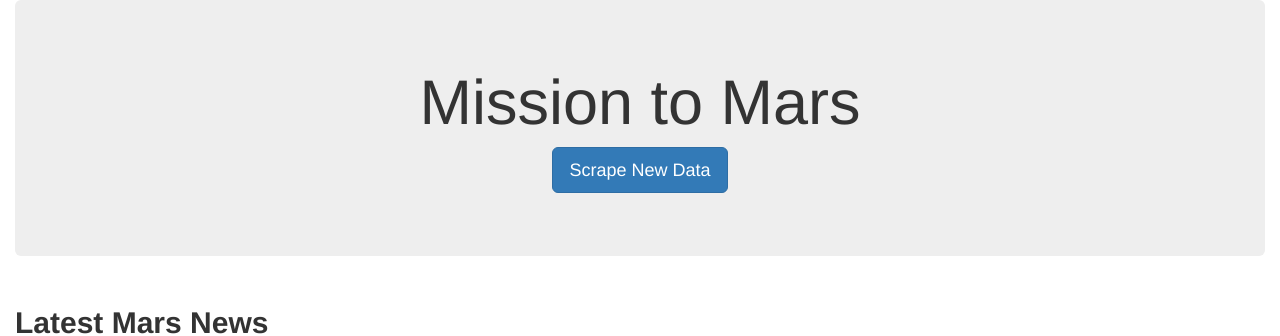
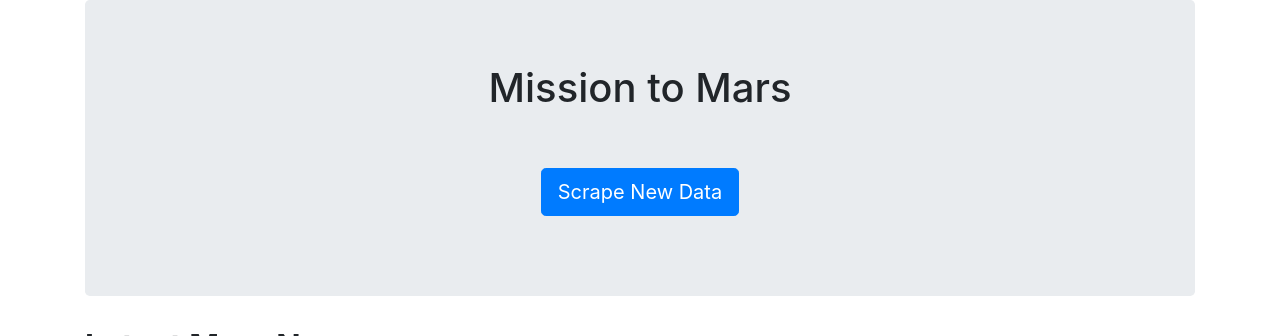
Before and after one commit to lorenzaculotta/Web-Scraping-challenge, a Flask app: page / in a window 1280 px wide. Shown: the top 336 px of the page. Run offline with Flask 2, Linux system fonts and the light colour scheme; data that the repository does not hold is empty; some libraries are stand-ins or nearby versions.

Commit message:
updated files

```diff
--- a/Missions_to_Mars/templates/index.html
+++ b/Missions_to_Mars/templates/index.html
@@ -6,64 +6,75 @@
   <meta name="viewport" content="width=device-width, initial-scale=1.0">
   <meta http-equiv="X-UA-Compatible" content="ie=edge">
   <title>Mars Updates</title>
-  <link rel="stylesheet" href="https://maxcdn.bootstrapcdn.com/bootstrap/3.3.7/css/bootstrap.min.css">
+  <link rel="stylesheet" href="https://stackpath.bootstrapcdn.com/bootstrap/4.1.3/css/bootstrap.min.css">
 </head>
 
+<!-- Main Header + scrape button -->
 <body>
-  <div class="container-fluid">
+  <div class="container">
+    <div class="row">
+      <div class="container">
         <div class="jumbotron text-center">
           <h1>Mission to Mars</h1>
-      <p><a class="btn btn-primary btn-lg" href="/scrape" role="button">Scrape New Data</a></p>
+          <p><a class="btn btn-primary btn-lg mt-5" href="/scrape" role="button">Scrape New Data</a></p>
         </div>
       </div>
-
-  <div class="container-fluid">
+    </div>
+  <!-- Latest News Panel -->
+    <div class="row">
+      <div class="container col-md-12">
         <h2><strong>Latest Mars News</strong></h2>
         <h3>{{ mars_dict.news_title }}</h3>
         <p> {{ mars_dict.news_p }} </p>
       </div>
+    </div>
 
-  <div class="container-fluid">
+  <!-- Featured image and Mars specs Panel -->
     <div class="row">
-      <div class="col-md-9">
+      <div class="container col-md-12 mt-md-5">
+        <div class="row">
+          <!-- Featured image -->
+          <div class="col-md-8" >
             <h2><strong>Featured Mars Image</strong></h2>
-        <img src={{mars_dict.featured_image_url}} alt="Featured Mars Image">
+            <img class="p-2" src={{mars_dict.featured_image_url}} alt="Featured Mars Image" style="width: 100%">
           </div>
-      <div class="col-md-3">
-        <h2><strong>Mars Facts</strong></h2>
-        <a href={{mars_dict.mars_html}}></a>
+          <!-- Mars specs -->
+          <div class="col-md-4">
+            <div class="row">
+              <h3 class="col-md-12"><strong>Mars Facts</strong></h3>
+            </div>
+            <div class="row">
+              <div class="container col-md-12 p-n2">
+                {{ mars_dict.mars_html| safe }}
+              </div>
+            </div>
+          </div>
         </div>
       </div>
     </div>
 
-  <div class="container justify-content-center">
+  <!-- Hemispheres Panel -->
+    <div class="row">
+      <div class="container justify-content-center col-12 my-5">
         <h2 class="text-center"><strong>Mars Hemispheres</strong></h2>
         <hr>
+
+        <!-- hemispheres -->
         <div class="row">
-
             {% for x in mars_dict.hemisphere_dict %}
-        <div class="col-md-6">
-          <div class="card mx-2 my-2 justify-content-center" style="width: 20rem">
-            <img src={{x.image_url}} class="card-img-top" alt="{{x.title}}" style="height: 400px;">
+            <div class="col-6 justify-content-center" >
+              <div class="card m-4" style="width: 30rem;">
+                <img src={{x.image_url}} class="card-img-top" alt="{{x.title}}">
                 <div class="card-body">
                   <h4 class="card-title"> {{x.title}} </h4>
                 </div>
               </div>
             </div>
             {% endfor %}
-
-
-    </div>
-      <!-- <div class="col-md-4">
-        <h2><strong>Mars Facts</strong></h2>
-        <a href={{mars_dict.mars_html}}></a>
-      </div> -->
         </div>
       </div>
 
-
-
-
+    </div>
 </body>
 
 </html>
```
Also changed, not shown: Missions_to_Mars/app.py (+0 -16 lines), Missions_to_Mars/scrape_mars.py (+11 -5 lines), README.md, 1 other file. Lines whose indentation alone changed are shown as unchanged.
